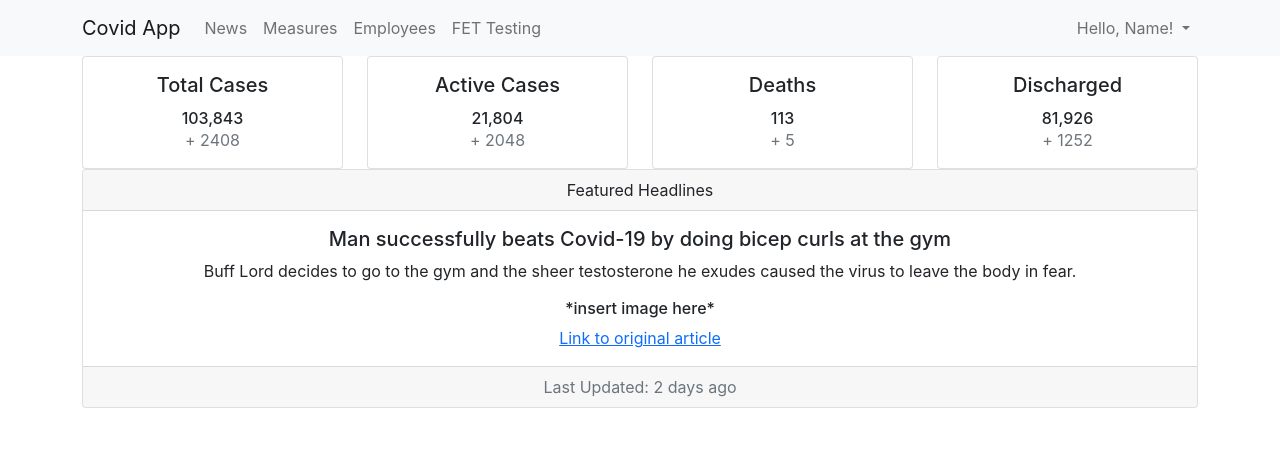
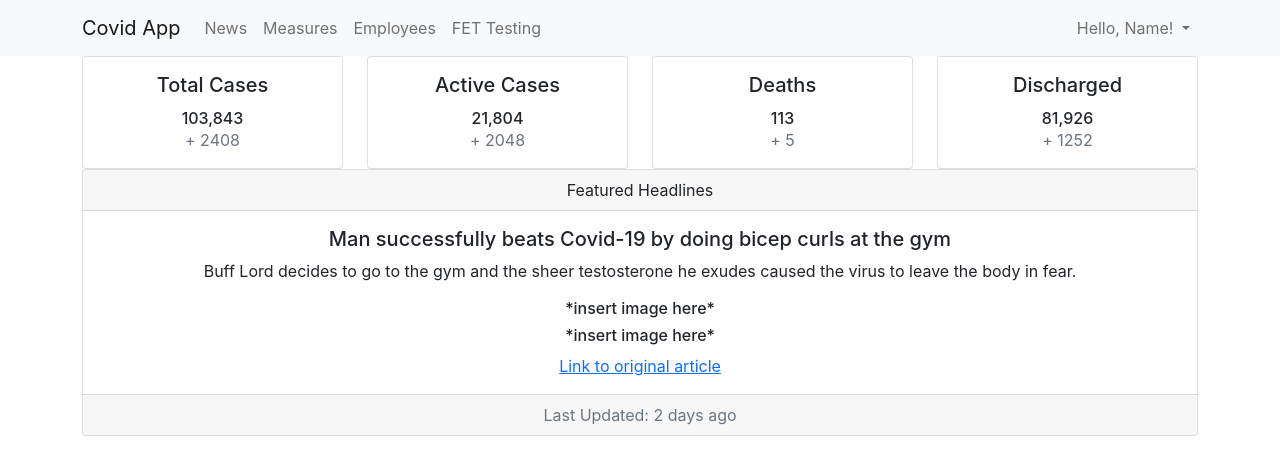
Before and after one commit to luketeosmu/covid-app, a React (Create React App) app: page /home in a window 1280 px wide. Shown: the top 474 px of the page. Built offline with nearby package versions, Linux system fonts and the light colour scheme.

Commit message:
updated employeelist

```diff
--- a/src/components/Home/CovidStat.jsx
+++ b/src/components/Home/CovidStat.jsx
@@ -68,6 +68,7 @@ const CovidStat = () => {
                             Buff Lord decides to go to the gym and the sheer testosterone he exudes caused the virus to leave the body in fear.
                             </Card.Text>
                             <h6>*insert image here*</h6>
+                            <h6>*insert image here*</h6>
                             <a href="">Link to original article</a>
                         </Card.Body>
                         <Card.Footer className="text-muted">Last Updated: 2 days ago</Card.Footer>
```
